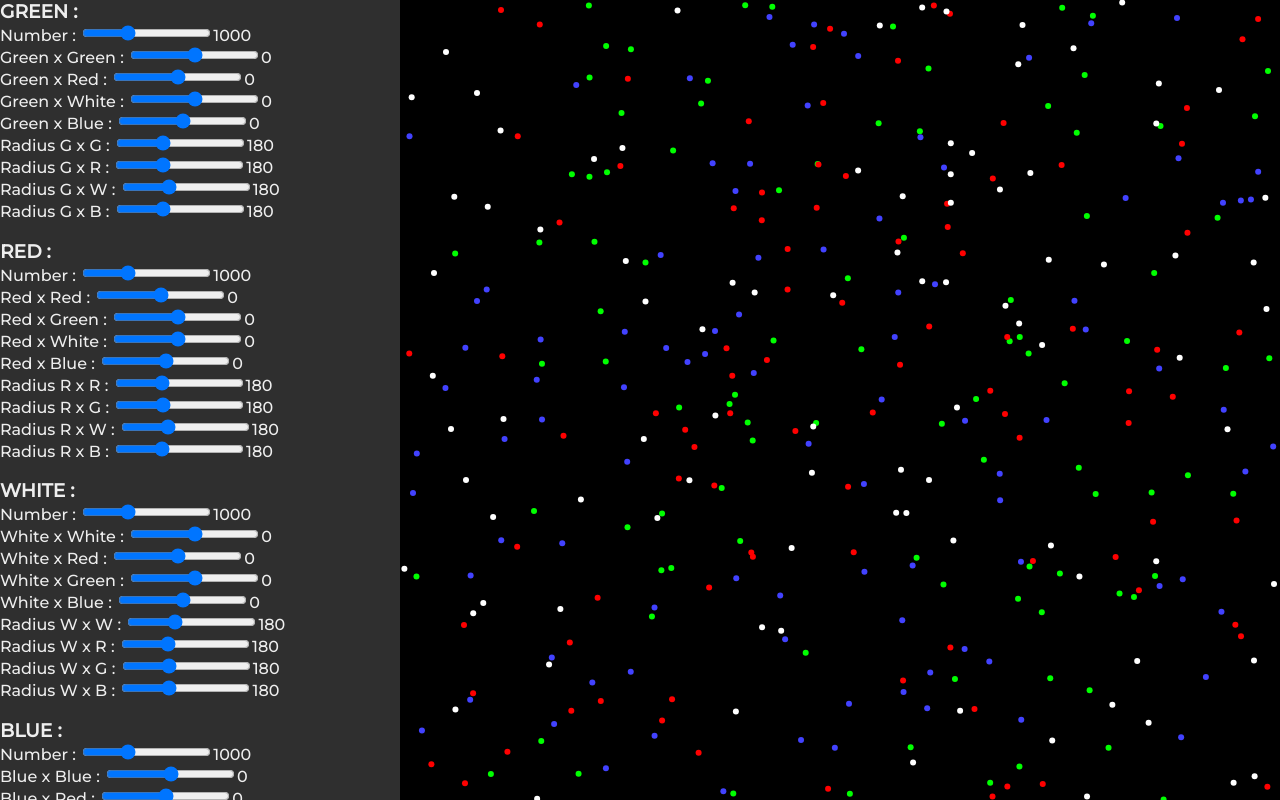
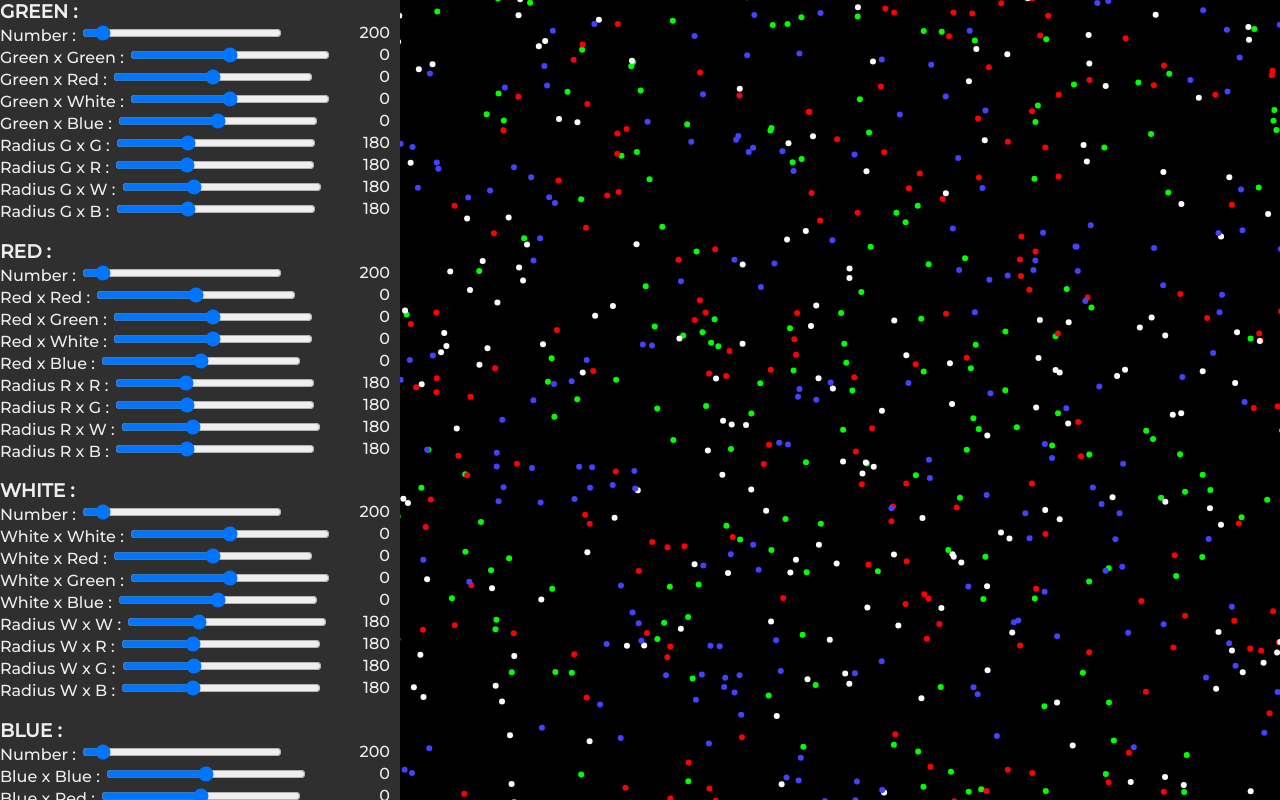
Before and after one commit to Akr0mM/life-simulation, a plain HTML site: page life.html in a window 1280 px wide. Drawn offline with Linux system fonts and the light colour scheme; animation ran at ten frames a second.

Commit message:
input range width

```diff
--- a/life.js
+++ b/life.js
@@ -19,10 +19,10 @@ function main(GREEN, RED, WHITE, BLUE) {
     ctx.clearRect(0, 0, cw, ch)
     particles = []
 
-    let greenNumber = GREEN || 100
-    let redNumber = RED || 100
-    let whiteNumber = WHITE || 100
-    let blueNumber = BLUE || 100
+    let greenNumber = GREEN || 200
+    let redNumber = RED || 200
+    let whiteNumber = WHITE || 200
+    let blueNumber = BLUE || 200
 
     green = create(greenNumber, 'lime');
     red = create(redNumber, 'red');
@@ -59,7 +59,7 @@ function setInput() {
     numbers.forEach(input => {
         input.min = "0"
         input.max = "3000"
-        input.value = "1000"
+        input.value = "200"
         input.step = "1"
         input.addEventListener('change', reset)
     })
--- a/lifeStyle.css
+++ b/lifeStyle.css
@@ -12,7 +12,7 @@ body {
 
 #settings {
     height: 100vh;
-    width: 400;
+    width: 400px;
     padding: 0;
     background-color: #2F2F2F;
     color: #eee;
@@ -23,6 +23,7 @@ body {
     padding: 0;
     margin: 0;
     display: inline;
+    width: 390px;
 }
 
 h3 {
@@ -32,3 +33,12 @@ h3 {
 #green-header {
     margin-top: 0;
 }
+
+.value {
+    float: right;
+}
+
+input[type="range"] {
+    width: 200;
+    /* float: right; */
+}
```
